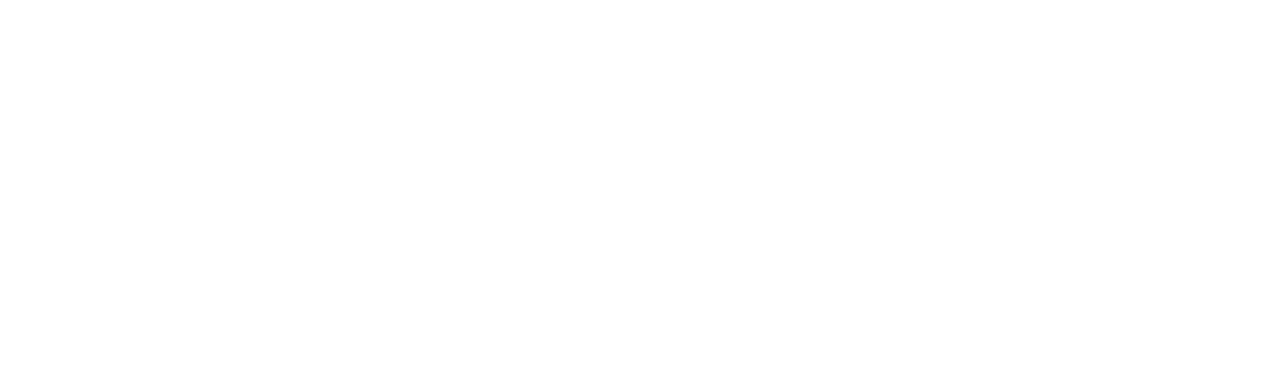
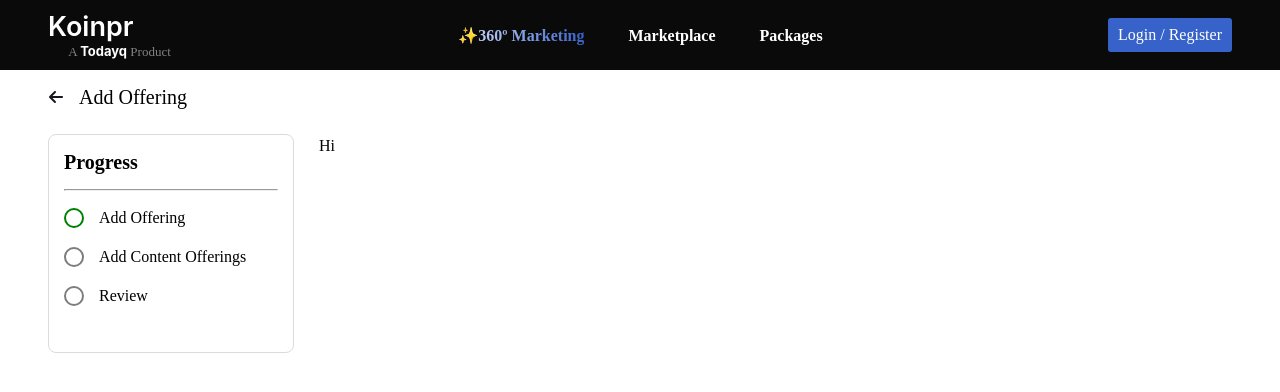
Before and after one commit to GowthamAkula89/koinpr-tq, a React (Create React App) app: page /addofferingcontent in a window 1280 px wide. Before the commit this address had no page. Shown: the top 392 px of the page. Built offline with nearby package versions, Linux system fonts and the light colour scheme.

Commit message:
AddOfferingContentPage

```diff
--- a/src/App.js
+++ b/src/App.js
@@ -3,6 +3,7 @@
 import {DataProvider} from './Components/DataContext';
 import HomePage from './Pages/HomePage';
 import AddOfferingPage from './Pages/AddOfferingPage';
+import AddOfferingContentPage from './Pages/AddOfferingContentPage';
 function App() {
   return (
     <div className="App">
@@ -11,6 +12,7 @@
           <Routes>
             <Route path='/' element={<HomePage />}/>
             <Route path="/addoffering" element={<AddOfferingPage/>}/>
+            <Route path='/addofferingcontent' element = {<AddOfferingContentPage/>}/>
           </Routes>
         </Router>
       </DataProvider>
--- a/src/Components/AddOfferingForm/index.js
+++ b/src/Components/AddOfferingForm/index.js
@@ -1,6 +1,7 @@
 import React, { useContext } from "react";
 import "./addOfferingForm.css";
 import DataContext from "../DataContext";
+import { Link } from "react-router-dom";
 const categoryList = ["Content", "Distribution", "Ads", "Twitter Influencers", "Telegram Influencers", "Youtube Influencers", "Instagram Influencer", "ICO Listing", "Exchange Listing"];
 const languageList = [
     "English", "Spanish", "French", "German", "Chinese",
@@ -239,7 +240,10 @@
                                 </div>
                             </div>
                         </div>
-                        <div className="next-btn" onClick={handleNext}>Next</div>
+                        <Link to="/addofferingcontent" className="nav-link">
+                            <div className="next-btn" onClick={handleNext}>Next</div>
+                        </Link>
+
                     </>
                 }
             </form>
--- /dev/null
+++ b/src/Pages/AddOfferingContentPage/index.js
@@ -0,0 +1,26 @@
+import React from "react";
+import "./addOfferingContentPage.css";
+import Header from "../../Components/Header";
+import { Link } from "react-router-dom";
+import { FaArrowLeft } from "react-icons/fa6";
+import AddOfferingSidebar from "../../Components/AddOfferingSidebar";
+const AddOfferingContentPage = () => {
+    return(
+        <div>
+            <Header/>
+            <div className="add-offering-page">
+                <div className="add-offering-nav">
+                    <Link to="/" className="nav-link" style={{color:"#18171C"}}>
+                        <FaArrowLeft />
+                    </Link>
+                    <div className="add-offering-name">Add Offering</div>
+                </div>
+                <div className="add-offering-page-container">
+                    <AddOfferingSidebar/>
+                    <div>Hi</div>
+                </div>
+            </div>
+        </div>
+    )
+}
+export default AddOfferingContentPage;
```
Also changed, not shown: src/Pages/AddOfferingContentPage/addOfferingContentPage.css (added).
